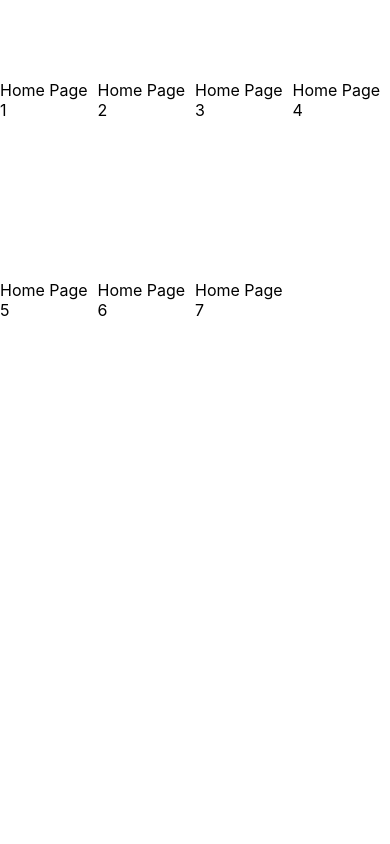
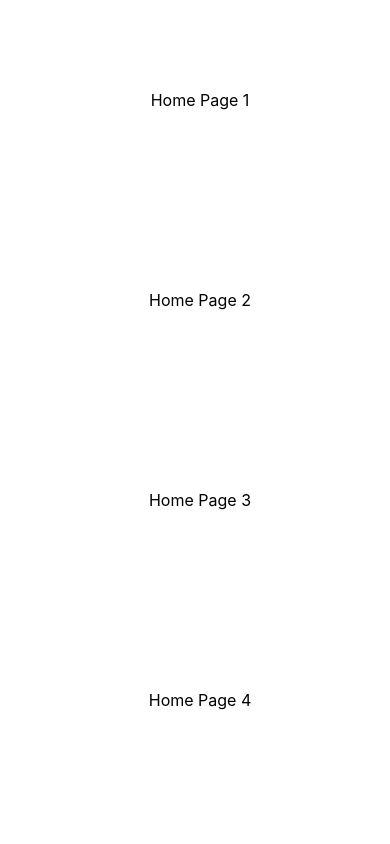
Before and after one commit to DarioJejer/Nicasource-Challenge-Frontend, a React (Create React App) app in the folder frontend/: page / in a window 390 px wide. Shown: the top 844 px of the page. Built offline with nearby package versions, Linux system fonts and the light colour scheme.

Commit message:
Made grid on Home page responsive

```diff
--- a/frontend/src/components/Home/Home.css
+++ b/frontend/src/components/Home/Home.css
@@ -1,8 +1,7 @@
 .grid-container {
     display: grid;
-    grid-template-columns: repeat(4, 1fr);
-    grid-template-rows: repeat(4, 200px);
-    /* grid-auto-rows: 100px; */
+    grid-template-columns: repeat(auto-fit, minmax(400px, 1fr));
+    grid-auto-rows: 200px;
     justify-items: center;
     align-items: center;
   }
```
